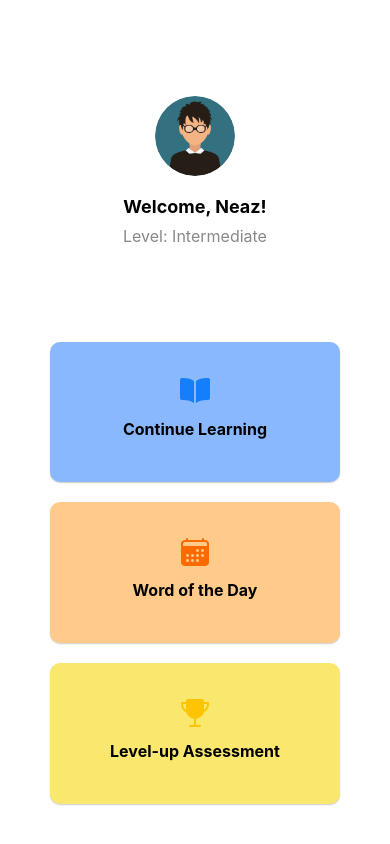
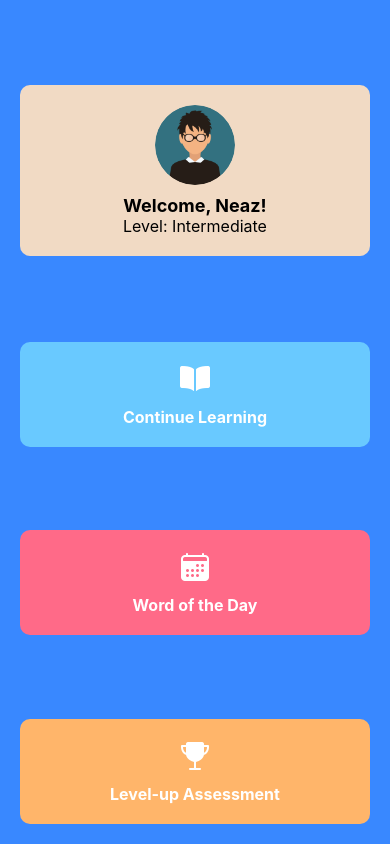
Before and after one commit to nz-m/WordSage, a React Native app in the folder frontend/: screen /Home in a window 390 px wide. Built offline with nearby package versions, Linux system fonts and the light colour scheme.

Commit message:
Update home styles

```diff
--- a/frontend/package.json
+++ b/frontend/package.json
@@ -14,6 +14,7 @@
     "@react-navigation/stack": "^6.3.17",
     "expo": "~49.0.5",
     "expo-constants": "^14.4.2",
+    "expo-linear-gradient": "^12.3.0",
     "expo-speech": "^11.3.0",
     "expo-status-bar": "~1.6.0",
     "react": "18.2.0",
--- a/frontend/src/screens/HomeScreen.jsx
+++ b/frontend/src/screens/HomeScreen.jsx
@@ -3,6 +3,7 @@ import { View, Text, StyleSheet, TouchableOpacity, Image } from "react-native";
 import { useNavigation } from "@react-navigation/native";
 import Screen from "../components/Screen";
 import { Ionicons } from "@expo/vector-icons";
+import colors from "../themes/colors";
 
 const HomeScreen = () => {
   const navigation = useNavigation();
@@ -45,26 +46,26 @@ const HomeScreen = () => {
         {/* Middle Section - Learning Resource, Word of the Day, Level-up Assessment */}
         <View style={styles.midSection}>
           <TouchableOpacity
-            style={styles.card}
+            style={[styles.card, styles.continueLearningCard]}
             onPress={handleLearningResourcePress}
           >
-            <Ionicons name="book" size={32} color="#147EFB" />
+            <Ionicons name="book" size={32} color="#FFF" />
             <Text style={styles.cardTitle}>Continue Learning</Text>
           </TouchableOpacity>
 
           <TouchableOpacity
-            style={styles.card2}
+            style={[styles.card, styles.wordOfTheDayCard]}
             onPress={handleWordOfTheDayPress}
           >
-            <Ionicons name="calendar" size={32} color="#FF6A00" />
+            <Ionicons name="calendar" size={32} color="#FFF" />
             <Text style={styles.cardTitle}>Word of the Day</Text>
           </TouchableOpacity>
 
           <TouchableOpacity
-            style={styles.card3}
+            style={[styles.card, styles.levelUpAssessmentCard]}
             onPress={handleLevelUpAssessmentPress}
           >
-            <Ionicons name="trophy" size={32} color="#FFC400" />
+            <Ionicons name="trophy" size={32} color="#FFF" />
             <Text style={styles.cardTitle}>Level-up Assessment</Text>
           </TouchableOpacity>
         </View>
@@ -72,34 +73,24 @@ const HomeScreen = () => {
     </Screen>
   );
 };
-
 const styles = StyleSheet.create({
   container: {
     flex: 1,
     padding: 20,
-    backgroundColor: "#FFF",
+    backgroundColor: colors.primary,
   },
   topSection: {
     flex: 2,
     justifyContent: "center",
     alignItems: "center",
-
   },
   userProfile: {
     alignItems: "center",
-    paddingTop: 20,
-    paddingBottom: 10,
-    backgroundColor: "#FFF",
+    padding: 20,
     borderRadius: 10,
     marginBottom: 20,
-    shadowColor: "#000",
-    // shadowOffset: {
-    //   width: 0,
-    //   height: 1,
-    // },
-    // shadowOpacity: 0.2,
-    // shadowRadius: 1.41,
-    // elevation: 2,
+    width: "100%",
+    backgroundColor: colors.almond,
   },
   profileImage: {
     width: 80,
@@ -110,16 +101,12 @@ const styles = StyleSheet.create({
   welcomeText: {
     fontSize: 18,
     fontWeight: "bold",
-    marginTop: 10,
-    height: 50,
-    width: 280,
+    color: colors.black,
     textAlign: "center",
   },
   levelText: {
     fontSize: 16,
-    color: "#888",
-    marginTop: -20,
-    marginBottom: 10,
+    color: colors.black,
   },
   midSection: {
     flex: 3,
@@ -128,67 +115,28 @@ const styles = StyleSheet.create({
     alignItems: "center",
   },
   card: {
-    flex: 1,
+    width: "100%",
     padding: 20,
-    backgroundColor: "#8ab8ff",
     borderRadius: 10,
-    marginHorizontal: 10,
-    marginBottom: 20,
     justifyContent: "center",
     alignItems: "center",
-    shadowColor: "#000",
-    shadowOffset: {
-      width: 0,
-      height: 1,
-    },
-    shadowOpacity: 0.2,
-    shadowRadius: 1.41,
-    elevation: 2,
-  },
-  card2: {
-    flex: 1,
-    padding: 20,
-    backgroundColor: "#ffca8a",
-    borderRadius: 10,
-    marginHorizontal: 10,
-    marginBottom: 20,
-    justifyContent: "center",
-    alignItems: "center",
-    shadowColor: "#000",
-    shadowOffset: {
-      width: 0,
-      height: 1,
-    },
-    shadowOpacity: 0.2,
-    shadowRadius: 1.41,
-    elevation: 2,
-  },
-  card3: {
-    flex: 1,
-    padding: 20,
-    backgroundColor: "#fae76e",
-    borderRadius: 10,
-    marginHorizontal: 10,
-    marginBottom: 20,
-    justifyContent: "center",
-    alignItems: "center",
-    shadowColor: "#000",
-    shadowOffset: {
-      width: 0,
-      height: 1,
-    },
-    shadowOpacity: 0.2,
-    shadowRadius: 1.41,
-    elevation: 2,
   },
   cardTitle: {
     textAlign: "center",
     fontSize: 16,
     fontWeight: "bold",
     marginTop: 10,
-    height: 50,
-    width: 250,
-    marginBottom: -20,
+    color: "#FFF",
+  },
+
+  continueLearningCard: {
+    backgroundColor: "#69C9FF",
+  },
+  wordOfTheDayCard: {
+    backgroundColor: "#FF6A88",
+  },
+  levelUpAssessmentCard: {
+    backgroundColor: "#FFB56A",
   },
 });
 
--- a/frontend/src/themes/colors.js
+++ b/frontend/src/themes/colors.js
@@ -2,6 +2,10 @@ const colors = {
   accentColor: "#FF6347",
   primary: "#3988FF",
   secondary: "#F2F2F2",
+  black: "#000000",
+  navy: "#000080",
+  almond: "#f1dac4",
+  lightSkyBlue: "#E2ECFC",
   gray: "#828282",
   white: "#FFFFFF",
   primaryText: "#333333",
```
Also changed, not shown: 1 other file (tests, documents, lock files or other folders).
